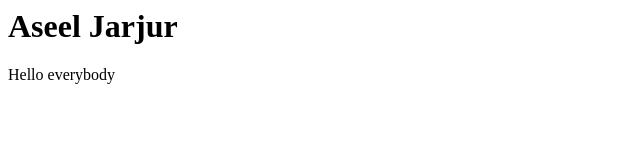
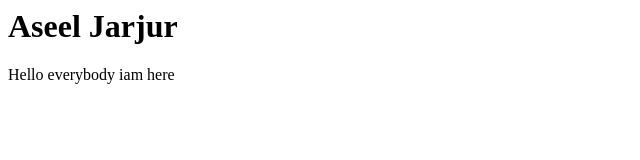
Before and after one commit to AseelJarjur/mycv, a plain HTML site: page index.html in a window 1280 px wide. Shown: the full height of the page, 0-640 px from the left. Drawn offline with Linux system fonts and the light colour scheme.

Commit message:
added new text to index file

```diff
--- a/index.html
+++ b/index.html
@@ -4,6 +4,6 @@
 </head>
 <body>
     <h1>Aseel Jarjur</h1>
-	<p>Hello everybody</p>
+	<p>Hello everybody iam here</p>
 </body>
 </html>
```
